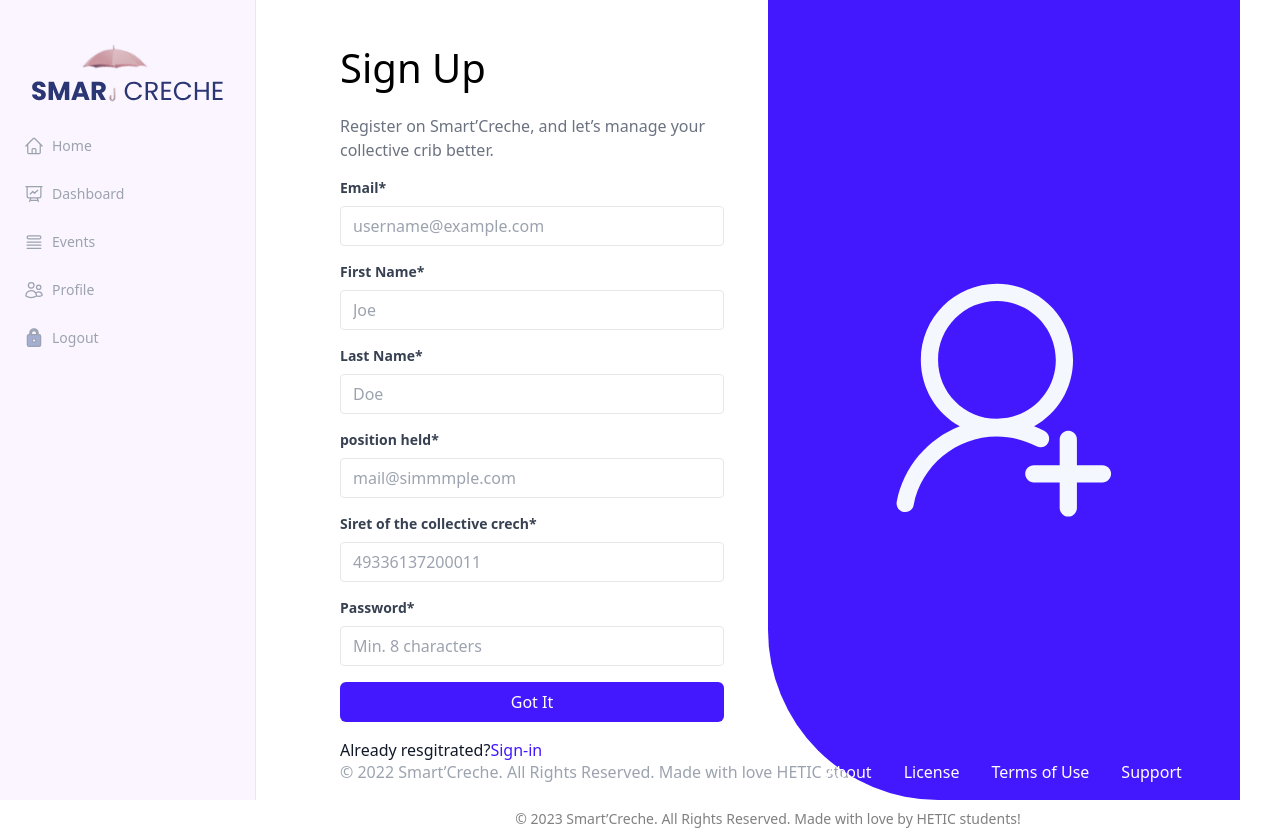
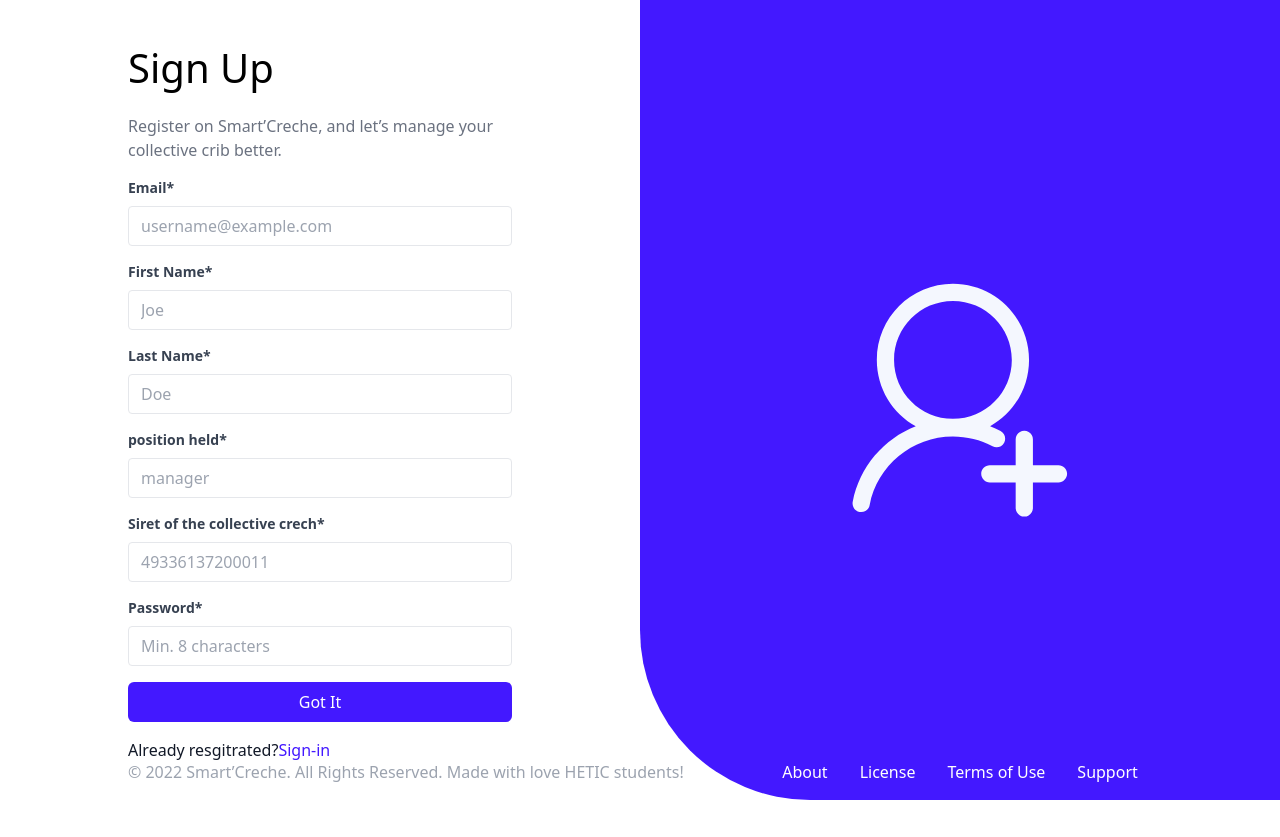
Before and after one commit to NasssDev/Smart-Creche-IoT-Frontend, a React (Vite) app: page /sign-up in a window 1280 px wide. After the commit the page ends 800 px from the top, so only its background shows below. Built offline with nearby package versions, Linux system fonts and the light colour scheme.

Commit message:
token && redirection logout && sign-in sign-up

```diff
--- a/src/App.tsx
+++ b/src/App.tsx
@@ -1,6 +1,5 @@
-import { useState } from 'react'
+// import { useState } from 'react'
 import { Routes, Route } from "react-router-dom";
-import { useLocation } from 'react-router-dom';
 
 import { Home } from "./pages/Home";
 import { SideBar } from "./components/SideBar.tsx";
@@ -18,19 +17,12 @@ import { ForgetPasswordChanged } from "./pages/ForgetPasswordChanged.tsx";
 import CopyrightNotice from "./components/CopyrightNotice.tsx";
 
 function App() {
-    const [count] = useState(1)
-    const location = useLocation();
+    // const [count] = useState(1)
 
     return <>
         <div className="flex flex-col">
-            {location.pathname !== '/sign-in' && <SideBar />}
-            {location.pathname !== '/sign-up' && <SideBar />}
-            {location.pathname !== '/sign-up2' && <SideBar />}
-            {location.pathname !== '/ForgetPassword' && <SideBar />}
-            {location.pathname !== '/ForgetPasswordChange' && <SideBar />}
-            {location.pathname !== '/ForgetPasswordChanged' && <SideBar />}
-            {location.pathname !== '/ForgetPasswordOTP' && <SideBar />}
-            <div className={count === 1 ? "flex-1 overflow-hidden ml-64 px-10 h-screen max-h-full" : "flex-1 w-full overflow-hidden mx-auto px-10 h-screen max-h-full"} >
+            {sessionStorage.token && <SideBar />}
+            <div className={sessionStorage.token ? "flex-1 overflow-hidden px-10 ml-64 h-screen max-h-full" : "flex-1 w-full overflow-hidden mx-auto h-screen max-h-full"} >
                 <Routes>
                     <Route path="/" element={<Home />} />
                     <Route path="/dashboard" element={<Dashboard />} />
@@ -45,7 +37,7 @@ function App() {
                     <Route path="/ForgetPasswordChange" element={<ForgetPasswordChange />} />
                     <Route path="/ForgetPasswordChanged" element={<ForgetPasswordChanged />} />
                 </Routes>
-                <CopyrightNotice />
+                {sessionStorage.token && <CopyrightNotice/>}
             </div>
         </div>
     </>
--- a/src/components/ProfileCard.tsx
+++ b/src/components/ProfileCard.tsx
@@ -1,9 +1,9 @@
 import { Avatar, Card } from 'antd';
-
+import React from "react";
 const { Meta } = Card;
 
 const ProfileCard: React.FC = () => (
-    <div style={{ display: 'flex', justifyContent: 'center', alignItems: 'center', height: 'auto' }}>
+    <div style={{ display: 'flex', justifyContent: 'center', alignItems: 'center', height: 'auto', paddingTop: '25px', paddingBottom: '25px' }}>
         <Card style={{ width: 450 , borderRadius: 30}}>
             <div style={{ position: 'relative', height: '100%' }}>
                 <img
@@ -12,12 +12,12 @@ const ProfileCard: React.FC = () => (
                     style={{ width: '100%', height: 'auto', borderRadius: '12px 12px 12px 12px' }}
                 />
                 <div style={{ position: 'absolute', bottom: 0, left: '50%', transform: 'translateX(-50%)', marginBottom: -20 }}>
-                    <Avatar src="https://i.ibb.co/NxhbqPk/chrome-3-Mw-FBe-Unn-U.png" size={120} />
+                    <Avatar src="/adelParkson.jpg" size={120} />
                 </div>
             </div>
             <div style={{ padding: '18px' }}>
                 <Meta
-                    title={<div style={{ textAlign: 'center', fontSize: '24px', fontWeight: 'bold' }}>Adela Parkson</div>}
+                    title={<div style={{ textAlign: 'center', fontSize: '24px', fontWeight: 'bold' }}>Adel Parkson</div>}
                     description={<div style={{ textAlign: 'center', fontSize: '18px' }}>Manager</div>}
                 />
             </div>
--- a/src/components/SideBar.tsx
+++ b/src/components/SideBar.tsx
@@ -75,9 +75,11 @@ export const SideBar = () => {
                         <span
                             className={activeLink === "/profile" ? "mx-2 text-sm font-bold" : "mx-2 text-sm font-medium"}>Profile</span>
                     </Link>
-                    <Link
+                    <a
                         className={activeLink === "/logout" ? "flex items-center px-3 py-2 transition-colors duration-300 transform rounded-lg hover:text-blue-700 text-blue-900 link-side-bar-active font-bold" : "link-side-bar"}
-                        to="/logout" onClick={() => setActiveLink("/logout")}>
+                        href="/sign-in" onClick={() => {
+                        sessionStorage.removeItem("token");
+                    }}>
                         <svg xmlns="http://www.w3.org/2000/svg" fill="none" viewBox="0 0 24 24" strokeWidth="1.5"
                              stroke="currentColor" className="w-5 h-5">
                             <g clipPath="url(#clip0_32_2951)">
@@ -92,7 +94,7 @@ export const SideBar = () => {
 
                         <span
                             className={activeLink === "/logout" ? "mx-2 text-sm font-bold" : "mx-2 text-sm font-medium"}>Logout</span>
-                    </Link>
+                    </a>
                 </nav>
             </div>
         </aside>
--- a/src/constants/constants.tsx
+++ b/src/constants/constants.tsx
@@ -1 +1 @@
-export const API_URL :string = "https://iot-backend-ym14.onrender.com/api";
+export const API_URL = "https://smartcrechebackend.onrender.com/api";
--- a/src/pages/Profile.tsx
+++ b/src/pages/Profile.tsx
@@ -6,11 +6,11 @@ import GeneralInformations from '../components/GeneralInformations';
 export const Profile = () => {
     return (
         <>
-            <div className='mb-20'>
-            <LabelPage label={'Profile'} />
-            <ProfileCard />
+            <div className=''>
+                <LabelPage label={'Profile'} />
+                <ProfileCard />
             </div>
-            <div className="grid grid-cols-2">
+            <div className="grid grid-cols-2 gap-10">
                 <Notifications/>
                 <GeneralInformations />
             </div>
--- a/src/pages/SignIn.tsx
+++ b/src/pages/SignIn.tsx
@@ -1,24 +1,36 @@
-import { FormEvent, useState, ChangeEvent } from 'react';
-import { Link } from 'react-router-dom';
+import {FormEvent, useState, ChangeEvent} from 'react';
+import {Link, useNavigate} from 'react-router-dom';
+import {API_URL} from "../constants/constants.tsx";
 
 
 export const SignIn = () => {
 
+    const navigateTo = useNavigate();
+
     const handleSubmit = (e: FormEvent<HTMLFormElement>) => {
         e.preventDefault();
-    fetch('https://iot-backend-ym14.onrender.com/api/signin', {
+        fetch(API_URL + '/signin', {
             method: 'POST',
+            headers: new Headers({
+                "Content-type": "application/json"
+            }),
             body: JSON.stringify(SignInFormData),
         })
-      .then(response => response.json()).then(data => {
-        console.log(data);
+            .then(response => response.json())
+            .then((data) => {
+                // eslint-disable-next-line @typescript-eslint/no-unsafe-member-access
+                if (data.payload && data.payload.token) {
+                    // eslint-disable-next-line @typescript-eslint/no-unsafe-argument,@typescript-eslint/no-unsafe-member-access
+                    sessionStorage.setItem("token", data.payload.token);
+                }
+                navigateTo('/');
             })
             .catch(error => {
                 console.error('Error', error);
             });
     };
 
-  const [SignInFormData, setSignInFormData] = useState({ email: '', password: '', });
+    const [SignInFormData, setSignInFormData] = useState({email: '', password: '',});
 
     function handleChange(event: ChangeEvent<HTMLInputElement>) {
         setSignInFormData(prevState => {
@@ -42,15 +54,23 @@ export const SignIn = () => {
                     </div>
                     <div className="mb-4">
                         <label className="text-black" htmlFor="email">Email*</label>
-            <input className="appearance-none border rounded w-full py-2 px-3 text-gray-400 focus:outline-none focus:shadow-outline h-10" id="password" type="username" name="username" placeholder="username@example.com" onChange={handleChange} />
+                        <input
+                            className="appearance-none border rounded w-full py-2 px-3 text-gray-400 focus:outline-none focus:shadow-outline h-10"
+                            id="email" type="text" name="email" placeholder="username@example.com"
+                            onChange={handleChange} value={SignInFormData.email}/>
                     </div>
                     <div className="mb-4">
                         <label className="text-black" htmlFor="password">Password*</label>
-            <input className="appearance-none border rounded w-full py-2 px-3 text-gray-400 focus:outline-none focus:shadow-outline h-10" id="password" type="password" name="password" placeholder="Min. 8 characters" onChange={handleChange} />
+                        <input
+                            className="appearance-none border rounded w-full py-2 px-3 text-gray-400 focus:outline-none focus:shadow-outline h-10"
+                            id="password" type="password" name="password" placeholder="Min. 8 characters"
+                            onChange={handleChange} value={SignInFormData.password}/>
                     </div>
                     <div className="mb-4 flex items-center justify-between">
                         <div className="flex items-center">
-              <input type="checkbox" className="h-4 w-4 text-blue-200 focus:ring-blue border-gray-200 rounded" id="KeepMeLoggedIn" />
+                            <input type="checkbox"
+                                   className="h-4 w-4 text-blue-200 focus:ring-blue border-gray-200 rounded"
+                                   id="KeepMeLoggedIn"/>
                             <label htmlFor="KeepMeLoggedIn" className="ml-2 block text-sm text-gray-600">
                                 Keep me logged in
                             </label>
@@ -59,7 +79,10 @@ export const SignIn = () => {
                         <Link to="/sign-in" className="text-crech-blue">Forget password?</Link>
                     </div>
                     <div className="mb-4">
-            <button className="rounded-md py-2 px-6 text-md inline-table w-full items-center text-center bg-crech-blue text-white">Got It</button>
+                        <button
+                            className="rounded-md py-2 px-6 text-md inline-table w-full items-center text-center bg-crech-blue text-white">Got
+                            It
+                        </button>
                     </div>
                     <div className="flex items-center">
                         <label htmlFor="KeepMeLoggedIn" className="text-gray">
@@ -76,10 +99,17 @@ export const SignIn = () => {
                 <div className="relative w-1/2 h-screen">
                     <div className="bg-crech-blue rounded-bl-170">
                         <div className="flex justify-center items-center min-h-screen">
-              <svg width="403" height="403" viewBox="0 0 403 403" fill="none" xmlns="http://www.w3.org/2000/svg">
-                <path d="M138.827 128.02C141.118 125.73 144.223 124.444 147.461 124.444C150.7 124.444 153.805 125.73 156.095 128.02L220.185 192.133C222.474 194.423 223.76 197.529 223.76 200.767C223.76 204.005 222.474 207.111 220.185 209.401L156.095 273.515C154.962 274.65 153.615 275.55 152.134 276.164C150.652 276.778 149.064 277.095 147.46 277.096C145.856 277.096 144.267 276.781 142.785 276.167C141.303 275.554 139.956 274.655 138.821 273.521C137.687 272.387 136.787 271.041 136.172 269.559C135.558 268.077 135.241 266.489 135.241 264.885C135.24 263.281 135.556 261.693 136.169 260.211C136.782 258.728 137.681 257.382 138.815 256.247L194.283 200.767L138.815 145.288C136.526 142.997 135.24 139.892 135.24 136.654C135.24 133.415 136.526 130.31 138.815 128.02H138.827Z" fill="#F4F7FE" />
-                <path d="M28.3687 200.767C28.3687 197.528 29.6553 194.422 31.9455 192.132C34.2357 189.842 37.3419 188.555 40.5808 188.555H211.514C214.753 188.555 217.859 189.842 220.149 192.132C222.439 194.422 223.726 197.528 223.726 200.767C223.726 204.006 222.439 207.112 220.149 209.403C217.859 211.693 214.753 212.979 211.514 212.979H40.5808C37.3419 212.979 34.2357 211.693 31.9455 209.403C29.6553 207.112 28.3687 204.006 28.3687 200.767Z" fill="#F4F7FE" />
-                <path d="M199.338 66.4339C199.338 63.1951 200.625 60.0889 202.915 57.7987C205.205 55.5084 208.312 54.2218 211.551 54.2218H297.035C300.243 54.2218 303.419 54.8536 306.382 56.081C309.345 57.3084 312.038 59.1075 314.306 61.3755C316.574 63.6435 318.373 66.336 319.6 69.2993C320.828 72.2626 321.46 75.4386 321.46 78.6461V322.889C321.46 329.366 318.886 335.579 314.306 340.159C309.725 344.739 303.513 347.313 297.035 347.313H211.551C208.312 347.313 205.205 346.026 202.915 343.736C200.625 341.446 199.338 338.339 199.338 335.101C199.338 331.862 200.625 328.756 202.915 326.465C205.205 324.175 208.312 322.889 211.551 322.889H297.035V78.6461H211.551C209.947 78.6461 208.359 78.3302 206.877 77.7165C205.395 77.1027 204.049 76.2032 202.915 75.0692C201.781 73.9352 200.882 72.589 200.268 71.1073C199.654 69.6257 199.338 68.0377 199.338 66.4339Z" fill="#F4F7FE" />
+                            <svg width="403" height="403" viewBox="0 0 403 403" fill="none"
+                                 xmlns="http://www.w3.org/2000/svg">
+                                <path
+                                    d="M138.827 128.02C141.118 125.73 144.223 124.444 147.461 124.444C150.7 124.444 153.805 125.73 156.095 128.02L220.185 192.133C222.474 194.423 223.76 197.529 223.76 200.767C223.76 204.005 222.474 207.111 220.185 209.401L156.095 273.515C154.962 274.65 153.615 275.55 152.134 276.164C150.652 276.778 149.064 277.095 147.46 277.096C145.856 277.096 144.267 276.781 142.785 276.167C141.303 275.554 139.956 274.655 138.821 273.521C137.687 272.387 136.787 271.041 136.172 269.559C135.558 268.077 135.241 266.489 135.241 264.885C135.24 263.281 135.556 261.693 136.169 260.211C136.782 258.728 137.681 257.382 138.815 256.247L194.283 200.767L138.815 145.288C136.526 142.997 135.24 139.892 135.24 136.654C135.24 133.415 136.526 130.31 138.815 128.02H138.827Z"
+                                    fill="#F4F7FE"/>
+                                <path
+                                    d="M28.3687 200.767C28.3687 197.528 29.6553 194.422 31.9455 192.132C34.2357 189.842 37.3419 188.555 40.5808 188.555H211.514C214.753 188.555 217.859 189.842 220.149 192.132C222.439 194.422 223.726 197.528 223.726 200.767C223.726 204.006 222.439 207.112 220.149 209.403C217.859 211.693 214.753 212.979 211.514 212.979H40.5808C37.3419 212.979 34.2357 211.693 31.9455 209.403C29.6553 207.112 28.3687 204.006 28.3687 200.767Z"
+                                    fill="#F4F7FE"/>
+                                <path
+                                    d="M199.338 66.4339C199.338 63.1951 200.625 60.0889 202.915 57.7987C205.205 55.5084 208.312 54.2218 211.551 54.2218H297.035C300.243 54.2218 303.419 54.8536 306.382 56.081C309.345 57.3084 312.038 59.1075 314.306 61.3755C316.574 63.6435 318.373 66.336 319.6 69.2993C320.828 72.2626 321.46 75.4386 321.46 78.6461V322.889C321.46 329.366 318.886 335.579 314.306 340.159C309.725 344.739 303.513 347.313 297.035 347.313H211.551C208.312 347.313 205.205 346.026 202.915 343.736C200.625 341.446 199.338 338.339 199.338 335.101C199.338 331.862 200.625 328.756 202.915 326.465C205.205 324.175 208.312 322.889 211.551 322.889H297.035V78.6461H211.551C209.947 78.6461 208.359 78.3302 206.877 77.7165C205.395 77.1027 204.049 76.2032 202.915 75.0692C201.781 73.9352 200.882 72.589 200.268 71.1073C199.654 69.6257 199.338 68.0377 199.338 66.4339Z"
+                                    fill="#F4F7FE"/>
                             </svg>
                             <footer className="mb-4 flex justify-center items-center absolute bottom-0 w-full">
                                 <div className="flex justify-center items-center h-full space-x-8">
--- a/src/pages/SignUp.tsx
+++ b/src/pages/SignUp.tsx
@@ -1,23 +1,33 @@
 import { FormEvent, useState, ChangeEvent } from 'react';
 import { Link } from 'react-router-dom';
+import {API_URL} from "../constants/constants.tsx";
 
 export const SignUp = () => {
 
+    const [SignUpFormData, setSignUpFormData] = useState({ siret: '', email: '', firstName: '', lastName: '', positionHeld: '', password: '' });
+
     const handleSubmit = (e: FormEvent<HTMLFormElement>) => {
         e.preventDefault();
-        fetch('https://iot-backend-ym14.onrender.com/api/signup', {
+        fetch(API_URL+'/signup', {
             method: 'POST',
             body: JSON.stringify(SignUpFormData),
+            headers: new Headers({
+                "Content-type": "application/json"
+            })
         })
-            .then(response => response.json()).then(data => {
-                console.log(data);
+            .then(response => response.json())
+            .then(data => {
+                // eslint-disable-next-line @typescript-eslint/no-unsafe-member-access
+                if (data.payload && data.payload.user){
+                    // eslint-disable-next-line @typescript-eslint/no-unsafe-argument,@typescript-eslint/no-unsafe-member-access
+                    localStorage.setItem("user_id", data.payload.user._id);
+                }
             })
             .catch(error => {
                 console.error('Error', error);
             });
     };
 
-    const [SignUpFormData, setSignUpFormData] = useState({ siret: '', email: '', firstName: '', lastName: '', positionHeld: '', password: '', });
 
     function handleChange(event: ChangeEvent<HTMLInputElement>) {
         setSignUpFormData(prevState => {
@@ -27,7 +37,7 @@ export const SignUp = () => {
             }
         }
         );
-    };
+    }
 
     return (
         <>
@@ -41,29 +51,30 @@ export const SignUp = () => {
                     </div>
                     <div className="mb-4">
                         <label className="block text-gray-700 text-sm font-bold mb-2" htmlFor="email">Email*</label>
-                        <input className="appearance-none border rounded w-full py-2 px-3 text-gray-700 focus:outline-none focus:shadow-outline h-10" id="username" type="text" name="username" placeholder="username@example.com" onChange={handleChange} value={SignUpFormData.email}
+                        <input className="appearance-none border rounded w-full py-2 px-3 text-gray-700 focus:outline-none focus:shadow-outline h-10" id="username" type="text" required name="email" placeholder="username@example.com" onChange={handleChange} value={SignUpFormData.email}
                         />
                     </div>
                     <div className="mb-4">
                         <label className="block text-gray-700 text-sm font-bold mb-2">First Name*</label>
-                        <input className="appearance-none border rounded w-full py-2 px-3 text-gray-700 focus:outline-none focus:shadow-outline h-10" id="Joe" type="text" name="Joe" placeholder="Joe" onChange={handleChange} />
+                        <input className="appearance-none border rounded w-full py-2 px-3 text-gray-700 focus:outline-none focus:shadow-outline h-10" id="firstName" type="text" required name="firstName" placeholder="Joe" onChange={handleChange} value={SignUpFormData.firstName} />
                     </div>
                     <div className="mb-4">
                         <label className="block text-gray-700 text-sm font-bold mb-2">Last Name*</label>
-                        <input className="appearance-none border rounded w-full py-2 px-3 text-gray-700 focus:outline-none focus:shadow-outline h-10" id="Doe" type="text" name="Doe" placeholder="Doe" onChange={handleChange} />
+                        <input className="appearance-none border rounded w-full py-2 px-3 text-gray-700 focus:outline-none focus:shadow-outline h-10" id="lastName" type="text" required name="lastName" placeholder="Doe" onChange={handleChange} value={SignUpFormData.lastName} />
                     </div>
                     <div className="mb-4">
                         <label className="block text-gray-700 text-sm font-bold mb-2">position held*</label>
-                        <input className="appearance-none border rounded w-full py-2 px-3 text-gray-700 focus:outline-none focus:shadow-outline h-10" id="mail@simmmple.com" type="select" name="mail" placeholder="mail@simmmple.com" onChange={handleChange} value={SignUpFormData.positionHeld} />
+                        <input className="appearance-none border rounded w-full py-2 px-3 text-gray-700 focus:outline-none focus:shadow-outline h-10" id="positionHeld" type="text" required name="positionHeld" placeholder="manager" onChange={handleChange} value={SignUpFormData.positionHeld} />
 
                     </div>
                     <div className="mb-4">
                         <label className="block text-gray-700 text-sm font-bold mb-2">Siret of the collective crech*</label>
-                        <input className="appearance-none border rounded w-full py-2 px-3 text-gray-700 focus:outline-none focus:shadow-outline h-10" id="49336137200011" type="number" name="siret" placeholder="49336137200011" onChange={handleChange} value={SignUpFormData.siret} />
+                        <input className="appearance-none border rounded w-full py-2 px-3 text-gray-700 focus:outline-none focus:shadow-outline h-10" id="siret" type="text" required name="siret" placeholder="49336137200011" onChange={handleChange} value={SignUpFormData.siret} />
                     </div>
+
                     <div className="mb-4">
                         <label className="block text-gray-700 text-sm font-bold mb-2">Password*</label>
-                        <input className="appearance-none border rounded w-full py-2 px-3 text-gray-700 focus:outline-none focus:shadow-outline h-10" id="password" type="password" name="password" placeholder="Min. 8 characters" onChange={handleChange} value={SignUpFormData.password} />
+                        <input className="appearance-none border rounded w-full py-2 px-3 text-gray-700 focus:outline-none focus:shadow-outline h-10" id="password" type="password" required name="password" placeholder="Min. 8 characters" onChange={handleChange} value={SignUpFormData.password} />
                     </div>
                     <div className="mb-4">
                         <button className="rounded-md py-2 px-6 text-md inline-table w-full items-center text-center bg-crech-blue text-white">Got It</button>
--- /dev/null
+++ b/src/route/ProtectedRoute.tsx
@@ -0,0 +1,6 @@
+import {Navigate, Route} from "react-router-dom";
+
+// @ts-ignore
+export const ProtectedRoute = ({ element: Element, ...rest }) => {
+    return <Route {...rest} element={sessionStorage.token ? <Element /> : <Navigate to="/sign-in" />} />;
+}
```
Lines whose indentation alone changed are shown as unchanged.
